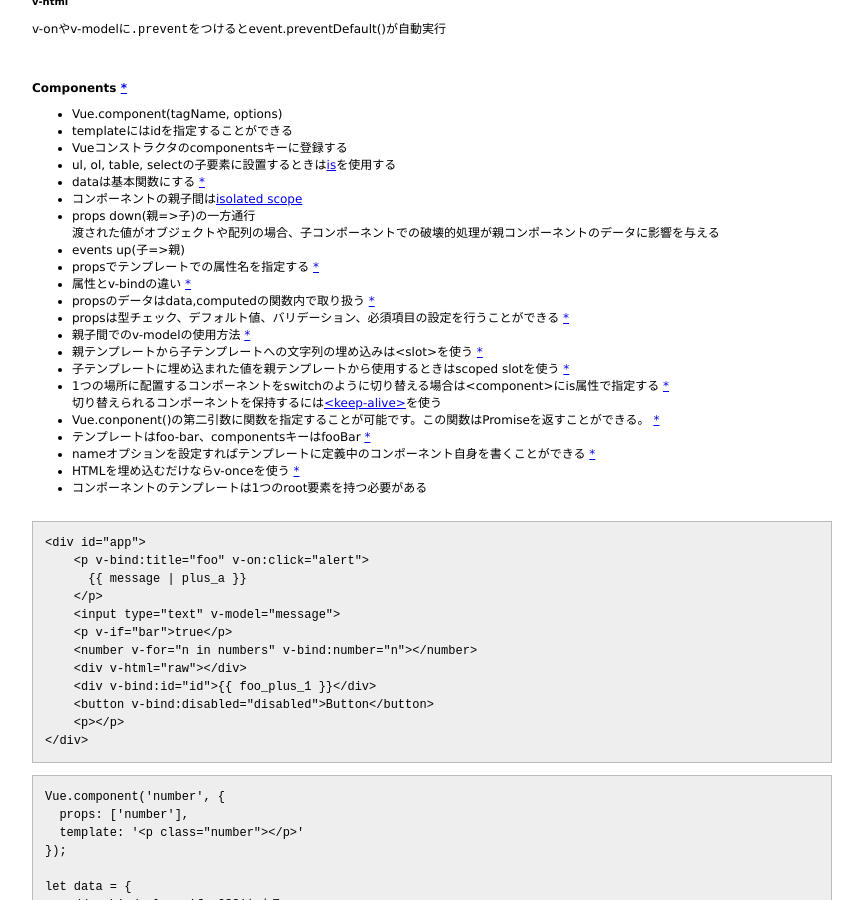
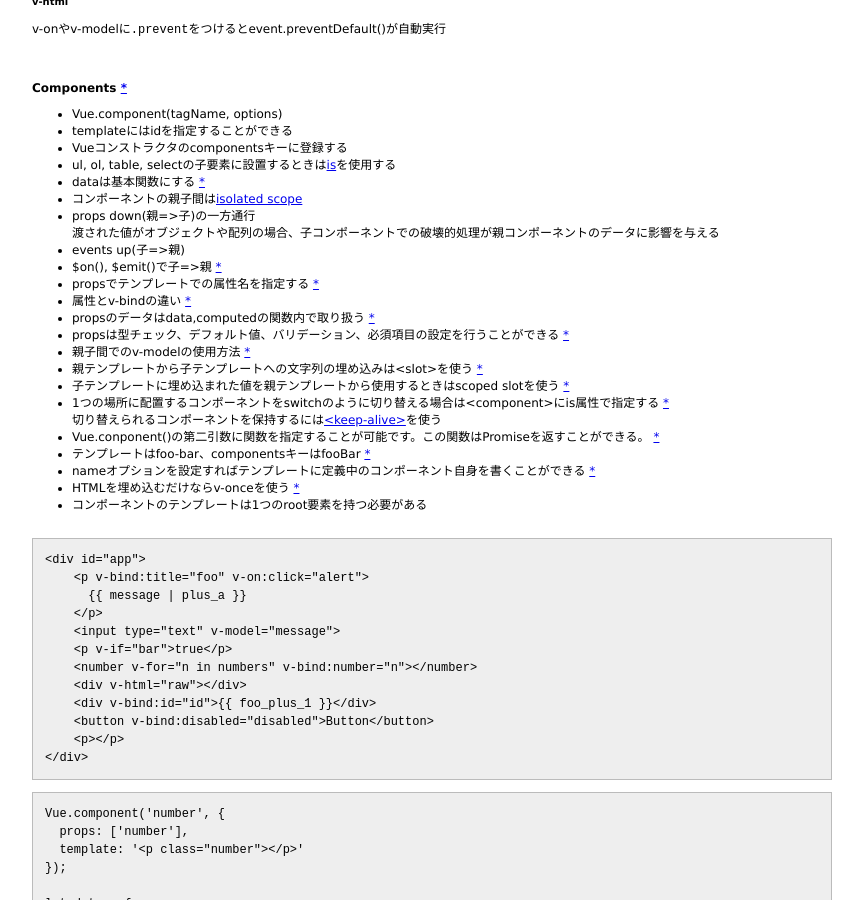
Before and after one commit to 38elements/38elements.github.com, a Jekyll site: the page built from _posts/2016-12-20-vuejs.md, in a window 1280 px wide and 900 px high, scrolled down 1634 px. Shown: the whole window, without its empty margins (208-1071 px from the left). Built offline with Jekyll 4.4.1, drawn with Linux system fonts in a browser that asks for light colours.

Commit message:
Update 2016-12-20-vuejs.md

```diff
--- a/_posts/2016-12-20-vuejs.md
+++ b/_posts/2016-12-20-vuejs.md
@@ -112,6 +112,7 @@ v-onやv-modelに`.prevent`をつけるとevent.preventDefault()が自動実行
 * props down(親=>子)の一方通行
 渡された値がオブジェクトや配列の場合、子コンポーネントでの破壊的処理が親コンポーネントのデータに影響を与える
 * events up(子=>親)
+* $on(), $emit()で子=>親 [\*](https://vuejs.org/v2/guide/components.html#Using-v-on-with-Custom-Events)
 * propsでテンプレートでの属性名を指定する [\*](https://vuejs.org/v2/guide/components.html#Passing-Data-with-Props)
 * 属性とv-bindの違い [\*](https://vuejs.org/v2/guide/components.html#Literal-vs-Dynamic)
 * propsのデータはdata,computedの関数内で取り扱う [\*](https://vuejs.org/v2/guide/components.html#One-Way-Data-Flow)
```
